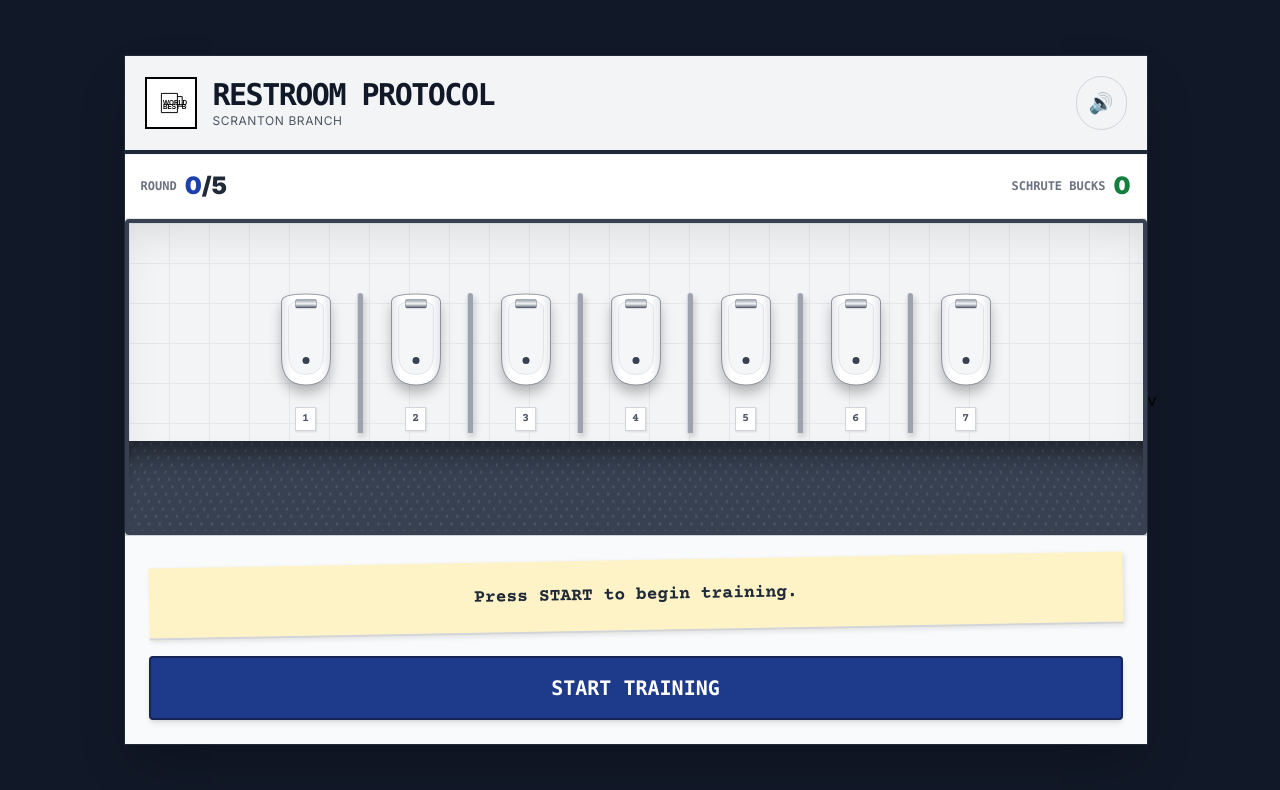
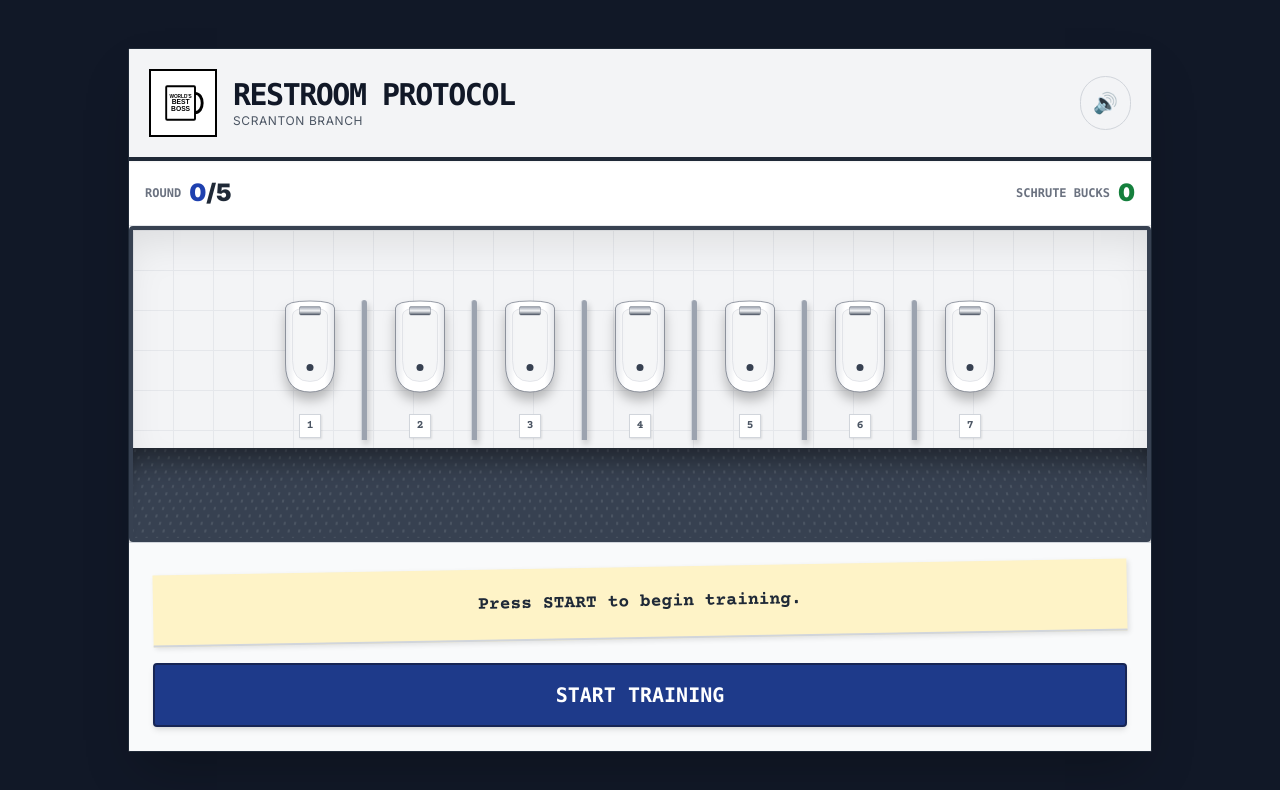
Before and after one commit to gaara-9/The-Office-Restroom-Protocol, a plain HTML site: page index.html in a window 1280 px wide. Drawn offline with nearby package versions, Linux system fonts and the light colour scheme.

Commit message:
Update index.html

```diff
--- a/index.html
+++ b/index.html
@@ -1,18 +1,30 @@
 <!DOCTYPE html>
 <html lang="en">
 <head>
-    <link rel="manifest" href="manifest.json">
-    <meta name="theme-color" content="#1e293b">
-    <link rel="apple-touch-icon" href="icon-192.png">
-
-    <script>
-       if ('serviceWorker' in navigator) {
-        navigator.serviceWorker.register('sw.js');
-       }
-    </script>
     <meta charset="UTF-8">
     <meta name="viewport" content="width=device-width, initial-scale=1.0">
     <title>The Office: Restroom Protocol</title>
+
+    <!-- PWA MANIFEST LINK (Essential for PWA Builder) -->
+    <link rel="manifest" href="manifest.json">
+
+    <!-- Theme Color for Android Chrome -->
+    <meta name="theme-color" content="#111827">
+
+    <!-- iOS Support -->
+    <link rel="apple-touch-icon" href="icon-192.png">
+
+    <!-- SERVICE WORKER REGISTRATION -->
+    <script>
+      if ('serviceWorker' in navigator) {
+        window.addEventListener('load', () => {
+          navigator.serviceWorker.register('./sw.js')
+            .then(reg => console.log('Service Worker Registered!', reg))
+            .catch(err => console.log('Service Worker registration failed: ', err));
+        });
+      }
+    </script>
+
     <script src="https://cdn.tailwindcss.com"></script>
     <style>
         @import url('https://fonts.googleapis.com/css2?family=Courier+Prime:wght@400;700&family=Inter:wght@400;700;900&display=swap');
@@ -326,13 +338,16 @@
         <div class="bg-gray-100 p-5 border-b-4 border-gray-800 flex justify-between items-center shadow-sm z-20 relative">
             <div class="flex items-center gap-4">
                 <div class="bg-white p-2 border-2 border-black">
-                    <!-- Stapler in Jello / Mug Icon placeholder -> Using custom SVG -->
-                    <svg viewBox="0 0 100 100" class="w-8 h-8">
-                        <!-- Simple Mug -->
-                        <path d="M20,20 L20,80 L70,80 L70,20 Z" fill="#fff" stroke="#000" stroke-width="3"/>
-                        <path d="M70,30 L85,30 L85,60 L70,60" fill="none" stroke="#000" stroke-width="3"/>
-                        <text x="25" y="55" font-family="Arial" font-weight="bold" font-size="20">WORLD'S</text>
-                        <text x="25" y="70" font-family="Arial" font-weight="bold" font-size="20">BEST BOSS</text>
+                    <!-- Redesigned World's Best Boss Mug -->
+                    <svg viewBox="0 0 100 100" class="w-12 h-12">
+                        <!-- Handle -->
+                        <path d="M75,30 C95,30 95,70 75,70" fill="none" stroke="#000" stroke-width="6" stroke-linecap="round"/>
+                        <!-- Mug Body -->
+                        <rect x="15" y="15" width="60" height="70" rx="2" fill="#fff" stroke="#000" stroke-width="4"/>
+                        <!-- Text -->
+                        <text x="45" y="40" font-family="sans-serif" font-weight="900" font-size="10" text-anchor="middle" fill="#000">WORLD'S</text>
+                        <text x="45" y="52" font-family="sans-serif" font-weight="900" font-size="14" text-anchor="middle" fill="#000">BEST</text>
+                        <text x="45" y="66" font-family="sans-serif" font-weight="900" font-size="14" text-anchor="middle" fill="#000">BOSS</text>
                     </svg>
                 </div>
                 <div>
@@ -883,4 +898,4 @@
 
 </script>
 </body>
-</html>v
+</html>
```
